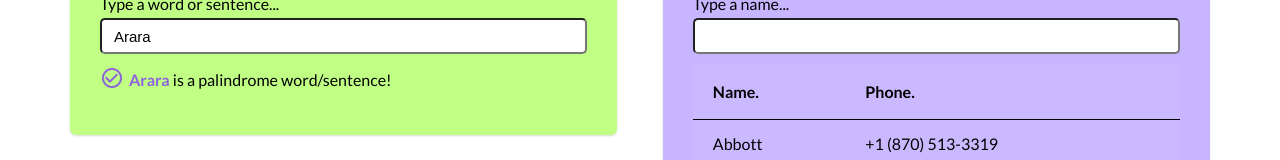
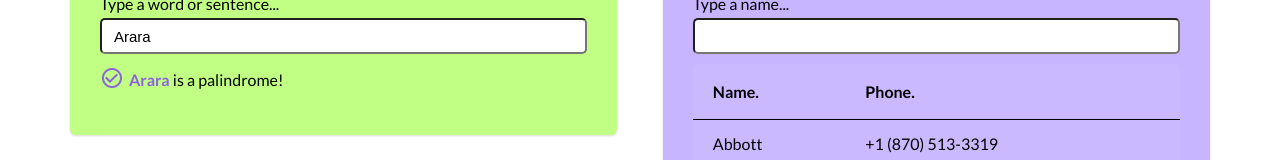
Before and after one commit to mayara-pimentel/nextly_code_challenge, an Angular app: page / in a window 1280 px wide. Shown: the part 200-360 px from the top of the page. Built offline with nearby package versions, Linux system fonts and the light colour scheme.

Commit message:
fix component text

```diff
--- a/src/app/components/palindrome/palindrome.component.html
+++ b/src/app/components/palindrome/palindrome.component.html
@@ -13,7 +13,7 @@
       <div class="is-palindrome">
         <p>
           <strong>{{ sentence.value }}</strong>
-           {{ isCurrentStringAPalindrome ? 'is a palindrome word/sentence!' : "is not a palindrome word/sentence!" }}
+           {{ isCurrentStringAPalindrome ? 'is a palindrome!' : "is not a palindrome!" }}
         </p>
       </div>
     </ng-container>
```
